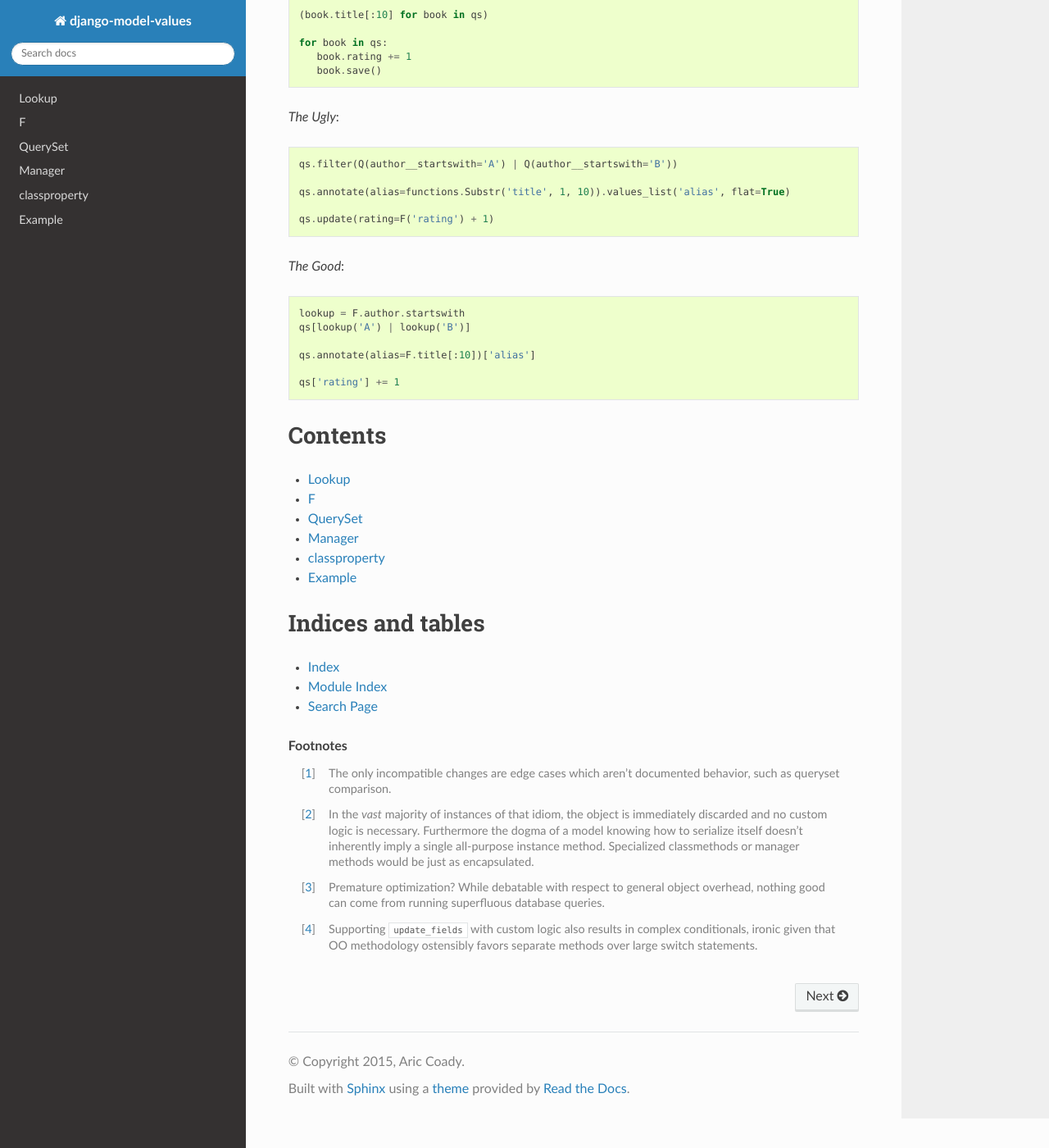
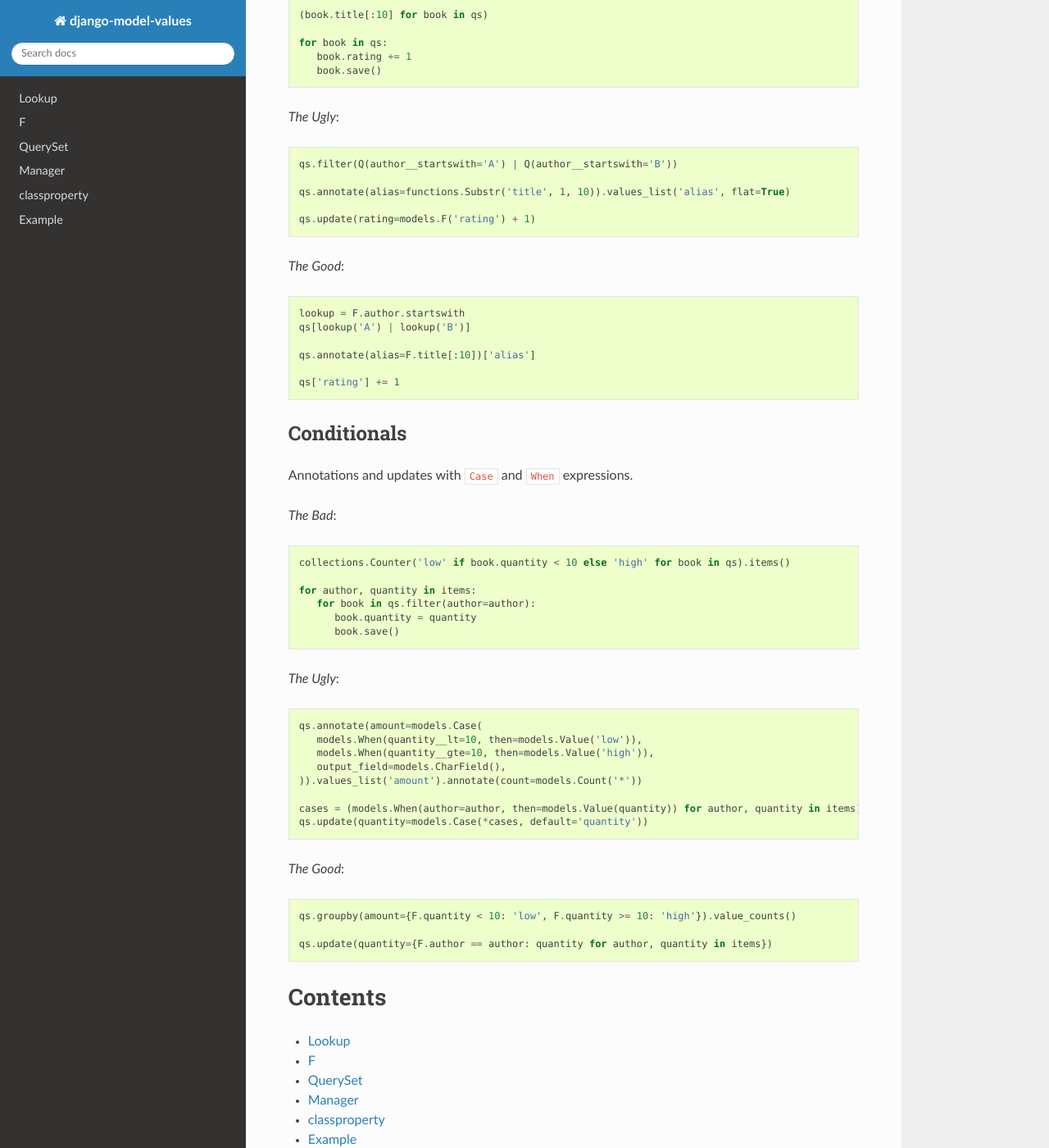
Before and after one commit to coady/django-model-values, a Sphinx documentation site: the page built from docs/index.rst, in a window 1280 px wide and 1400 px high, scrolled down 3895 px. Shown: the whole window at 82% size. Built offline with Sphinx 7.4.7 and the Read the Docs theme 2.0.0, drawn with Linux system fonts in a browser that asks for light colours; the version number could not be read and is left out.

Commit message:
Annotations allow case expressions.

```diff
--- a/docs/index.rst
+++ b/docs/index.rst
@@ -167,7 +167,7 @@ Expressions
 
    qs.annotate(alias=functions.Substr('title', 1, 10)).values_list('alias', flat=True)
 
-   qs.update(rating=F('rating') + 1)
+   qs.update(rating=models.F('rating') + 1)
 
 *The Good*::
 
@@ -177,6 +177,36 @@ Expressions
    qs.annotate(alias=F.title[:10])['alias']
 
    qs['rating'] += 1
+
+Conditionals
+^^^^^^^^^^^^
+Annotations and updates with ``Case`` and ``When`` expressions.
+
+*The Bad*::
+
+   collections.Counter('low' if book.quantity < 10 else 'high' for book in qs).items()
+
+   for author, quantity in items:
+      for book in qs.filter(author=author):
+         book.quantity = quantity
+         book.save()
+
+*The Ugly*::
+
+   qs.annotate(amount=models.Case(
+      models.When(quantity__lt=10, then=models.Value('low')),
+      models.When(quantity__gte=10, then=models.Value('high')),
+      output_field=models.CharField(),
+   )).values_list('amount').annotate(count=models.Count('*'))
+
+   cases = (models.When(author=author, then=models.Value(quantity)) for author, quantity in items)
+   qs.update(quantity=models.Case(*cases, default='quantity'))
+
+*The Good*::
+
+   qs.groupby(amount={F.quantity < 10: 'low', F.quantity >= 10: 'high'}).value_counts()
+
+   qs.update(quantity={F.author == author: quantity for author, quantity in items})
 
 Contents
 ==================
```
Also changed, not shown: model_values.py (+21 -5 lines), 1 other file.
